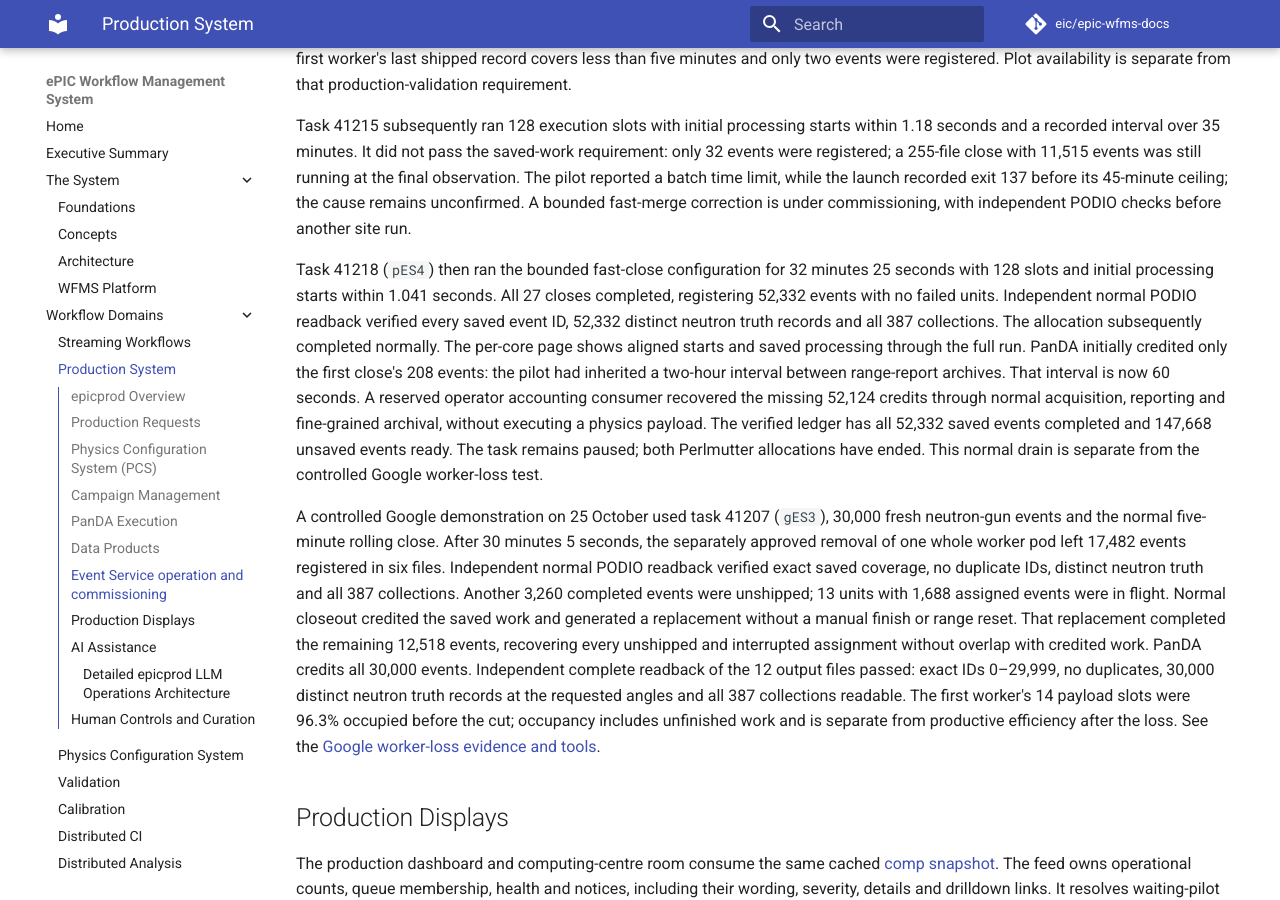
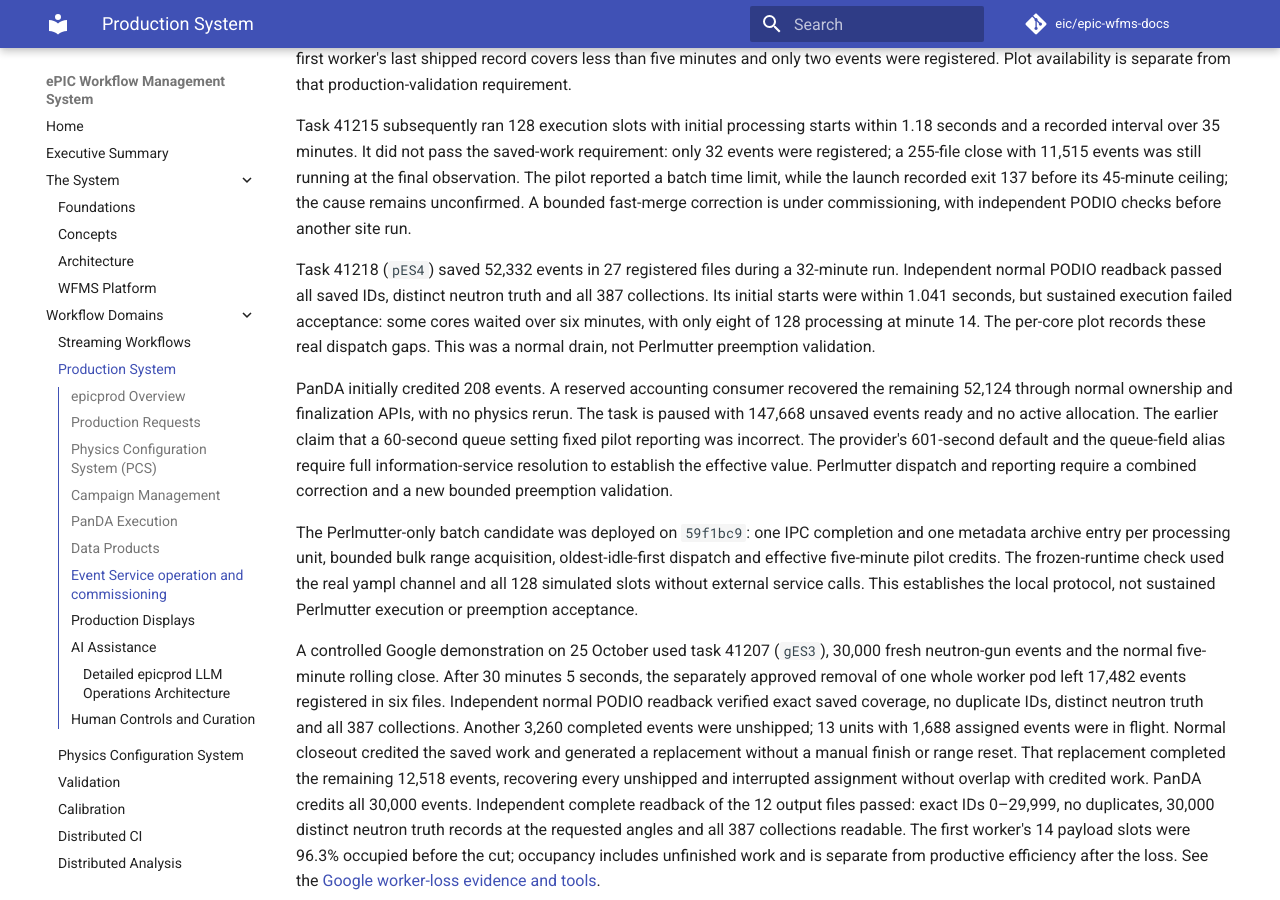
Before and after one commit to eic/epic-wfms-docs, an MkDocs documentation site: the page built from docs/production.md, in a window 1280 px wide and 900 px high, scrolled down 6694 px. Built offline with MkDocs 1.6.1 and Material for MkDocs 9.7.7, drawn with Linux system fonts in a browser that asks for light colours; comment, search, counter and statistics services are not loaded.

Commit message:
Correct Perlmutter commissioning acceptance and record batch candidate
Co-authored-by: Codex <codex@openai.com>

```diff
--- a/docs/production.md
+++ b/docs/production.md
@@ -253,20 +253,29 @@ batch time limit, while the launch recorded exit 137 before its 45-minute
 ceiling; the cause remains unconfirmed. A bounded fast-merge correction is
 under commissioning, with independent PODIO checks before another site run.
 
-Task 41218 (`pES4`) then ran the bounded fast-close configuration for 32 minutes
-25 seconds with 128 slots and initial processing starts within 1.041 seconds.
-All 27 closes completed, registering 52,332 events with no failed units.
-Independent normal PODIO readback verified every saved event ID, 52,332 distinct
-neutron truth records and all 387 collections. The allocation subsequently
-completed normally. The per-core page shows aligned starts and saved processing
-through the full run. PanDA initially credited only the first close's 208
-events: the pilot had inherited a two-hour interval between range-report
-archives. That interval is now 60 seconds. A reserved operator accounting
-consumer recovered the missing 52,124 credits through normal acquisition,
-reporting and fine-grained archival, without executing a physics payload.
-The verified ledger has all 52,332 saved events completed and 147,668 unsaved
-events ready. The task remains paused; both Perlmutter allocations have ended.
-This normal drain is separate from the controlled Google worker-loss test.
+Task 41218 (`pES4`) saved 52,332 events in 27 registered files during a
+32-minute run. Independent normal PODIO readback passed all saved IDs,
+distinct neutron truth and all 387 collections. Its initial starts were
+within 1.041 seconds, but sustained execution failed acceptance: some cores
+waited over six minutes, with only eight of 128 processing at minute 14.
+The per-core plot records these real dispatch gaps. This was a normal drain,
+not Perlmutter preemption validation.
+
+PanDA initially credited 208 events. A reserved accounting consumer recovered
+the remaining 52,124 through normal ownership and finalization APIs, with no
+physics rerun. The task is paused with 147,668 unsaved events ready and no
+active allocation. The earlier claim that a 60-second queue setting fixed
+pilot reporting was incorrect. The provider's 601-second default and the
+queue-field alias require full information-service resolution to establish
+the effective value. Perlmutter dispatch and reporting require a combined
+correction and a new bounded preemption validation.
+
+The Perlmutter-only batch candidate was deployed on `59f1bc9`: one IPC
+completion and one metadata archive entry per processing unit, bounded bulk
+range acquisition, oldest-idle-first dispatch and effective five-minute pilot
+credits. The frozen-runtime check used the real yampl channel and all 128
+simulated slots without external service calls. This establishes the local
+protocol, not sustained Perlmutter execution or preemption acceptance.
 
 A controlled Google demonstration on 25 October used task 41207 (`gES3`),
 30,000 fresh neutron-gun events and the normal five-minute rolling close.
```
